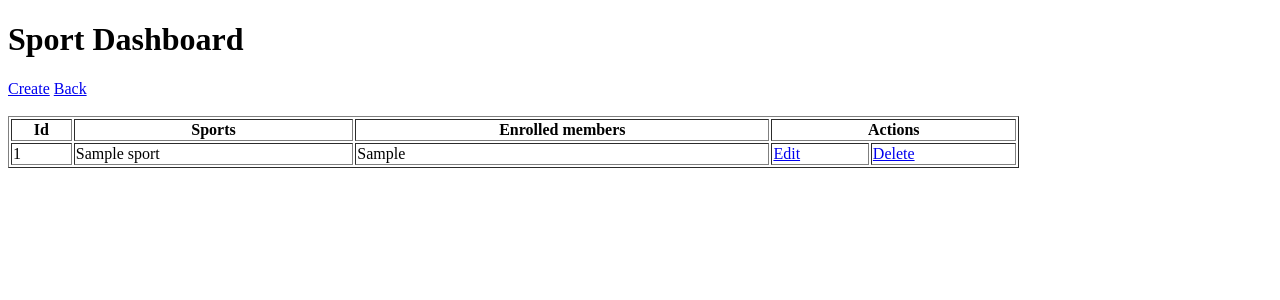
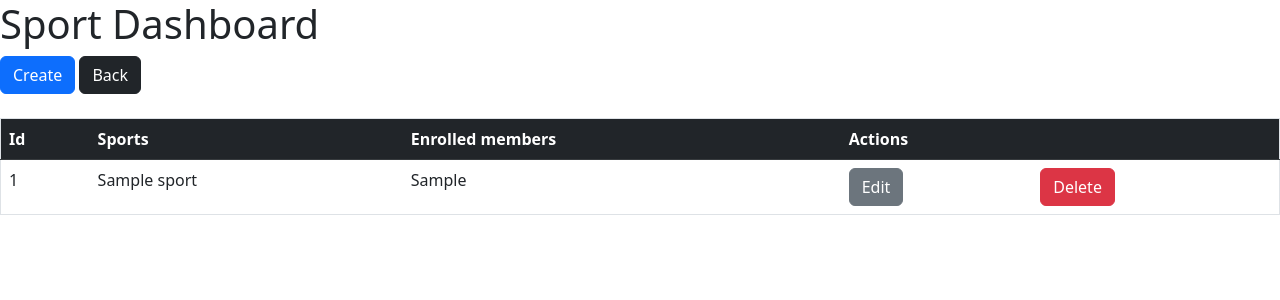
Before and after one commit to bernatpineda/php-mvc-final-project, a PHP site: template views/sport/sportsDashboard.php in a window 1280 px wide. Shown: the top 300 px of the page. Run offline with PHP 8.4, Linux system fonts and the light colour scheme; the template is opened without the code that fills it: most values are stand-ins (such as "Sample title", 1, 10 or a date in 2020).

Commit message:
bootstrap-sportDashboard

```diff
--- a/views/sport/sportsDashboard.php
+++ b/views/sport/sportsDashboard.php
@@ -5,15 +5,17 @@
     <meta http-equiv="X-UA-Compatible" content="IE=edge">
     <meta name="viewport" content="width=device-width, initial-scale=1.0">
     <title>Sport Dashboard</title>
+    <link href="https://cdn.jsdelivr.net/npm/bootstrap@5.2.2/dist/css/bootstrap.min.css" rel="stylesheet" integrity="sha384-Zenh87qX5JnK2Jl0vWa8Ck2rdkQ2Bzep5IDxbcnCeuOxjzrPF/et3URy9Bv1WTRi" crossorigin="anonymous">
+<script src="https://cdn.jsdelivr.net/npm/bootstrap@5.2.2/dist/js/bootstrap.bundle.min.js" integrity="sha384-OERcA2EqjJCMA+/3y+gxIOqMEjwtxJY7qPCqsdltbNJuaOe923+mo//f6V8Qbsw3" crossorigin="anonymous"></script>
 </head>
 <body>
     <h1>Sport Dashboard</h1>
-    <a href="?controller=Sport&action=createSport">Create</a>
-    <a id="home" class="btn btn-secondary" href="./">Back</a>
+    <a href="?controller=Sport&action=createSport" class="btn btn-primary">Create</a>
+    <a id="home" class="btn btn-dark" href="./">Back</a>
 
     <br /><br />
-    <table border="1" width="80%">
-        <thead>
+    <table class="table table-hover" border="1" width="80%">
+        <thead class="table-dark">
             <tr>
                 <th>Id</th>
                 <th>Sports</th>
```
